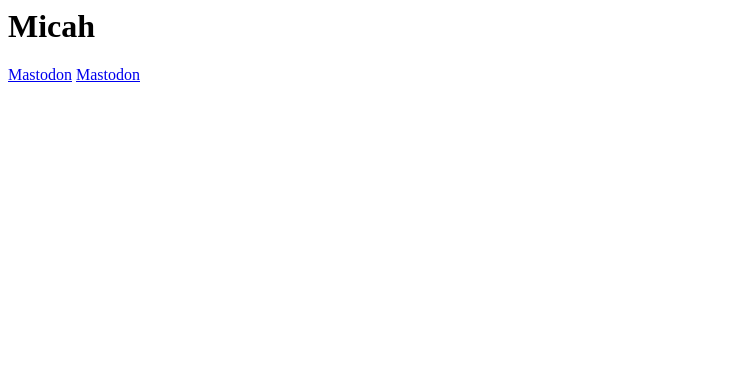
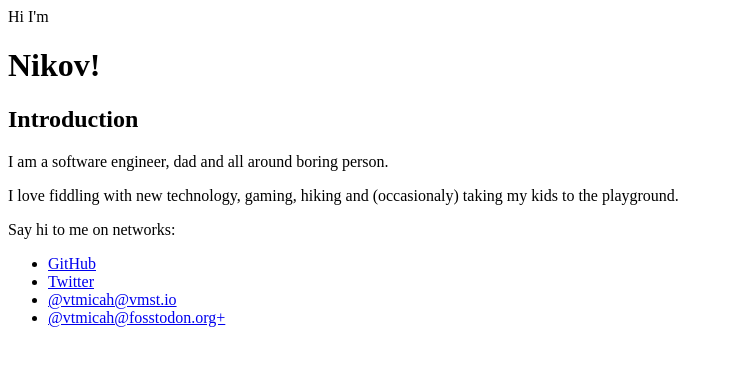
Before and after one commit to micahcc/micahcc.github.io, a plain HTML site: page index.html in a window 1280 px wide. Shown: the whole page, without its empty margins (0-729 px from the left). Drawn offline with Linux system fonts and the light colour scheme.

Commit message:
try this

```diff
--- a/index.html
+++ b/index.html
@@ -1,4 +1,34 @@
-<h1>Micah</h1>
+<header class="masthead">
+  <p class="masthead-intro">Hi I'm</p>
+  <h1 class="masthead-heading">Nikov!</h1>
+</header>
+<section class="introduction-section">
+  <h1>Introduction</h1>
+  <p>I am a software engineer, dad and all around boring person.</p>
+  <p>
+    I love fiddling with new technology, gaming, hiking and (occasionaly) taking
+    my kids to the playground.
+  </p>
+</section>
 
-<a rel="me" href="https://vmst.io/@vtmicah">Mastodon</a>
-<a rel="me" href="https://fosstodon.org/@vtmicah">Mastodon</a>
+<footer class="content-footer">
+  <p>Say hi to me on networks:</p>
+  <ul class="social">
+    <li>
+      <a class="css-is-deranged" href="https://github.com/micahcc">GitHub</a>
+    </li>
+    <li>
+      <a class="css-is-deranged" href="https://twitter.com/vtmicah">Twitter</a>
+    </li>
+    <li>
+      <a class="css-is-deranged" rel="me" href="https://vmst.io/@vtmicah"
+        >@vtmicah@vmst.io</a
+      >
+    </li>
+    <li>
+      <a class="css-is-deranged" rel="me" href="https://fosstodon.org/@vtmicah"
+        >@vtmicah@fosstodon.org+</a
+      >
+    </li>
+  </ul>
+</footer>
```
